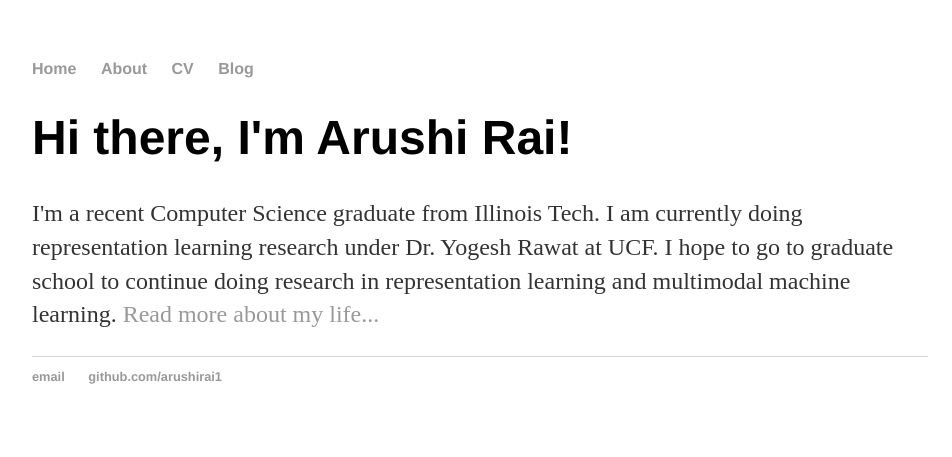
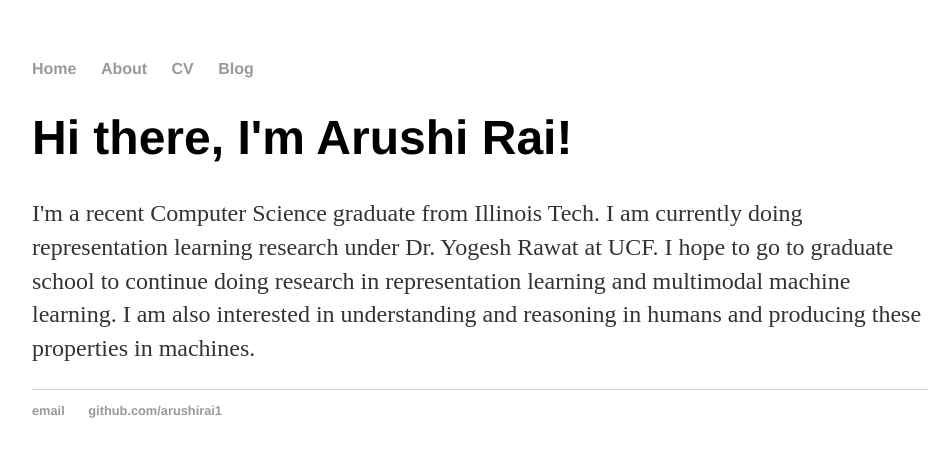
Before and after one commit to arushirai1/arushirai1.github.io, a Jekyll site: the page built from index.html, in a window 1280 px wide. Shown: the top 457 px of the page, without its empty margins (160-1112 px from the left). Built offline with Jekyll 4.4.1, drawn with Linux system fonts in a browser that asks for light colours.

Commit message:
Update bio

```diff
--- a/index.html
+++ b/index.html
@@ -4,5 +4,5 @@ title: Arushi Rai
 ---
 <div class="blurb">
 	<h1>Hi there, I'm Arushi Rai!</h1>
-	<p>I'm a recent Computer Science graduate from Illinois Tech. I am currently doing representation learning research under Dr. Yogesh Rawat at UCF. I hope to go to graduate school to continue doing research in representation learning and multimodal machine learning. <a href="/about">Read more about my life...</a></p>
+	<p>I'm a recent Computer Science graduate from Illinois Tech. I am currently doing representation learning research under Dr. Yogesh Rawat at UCF. I hope to go to graduate school to continue doing research in representation learning and multimodal machine learning. I am also interested in understanding and reasoning in humans and producing these properties in machines.</p>
 </div><!-- /.blurb -->
```
